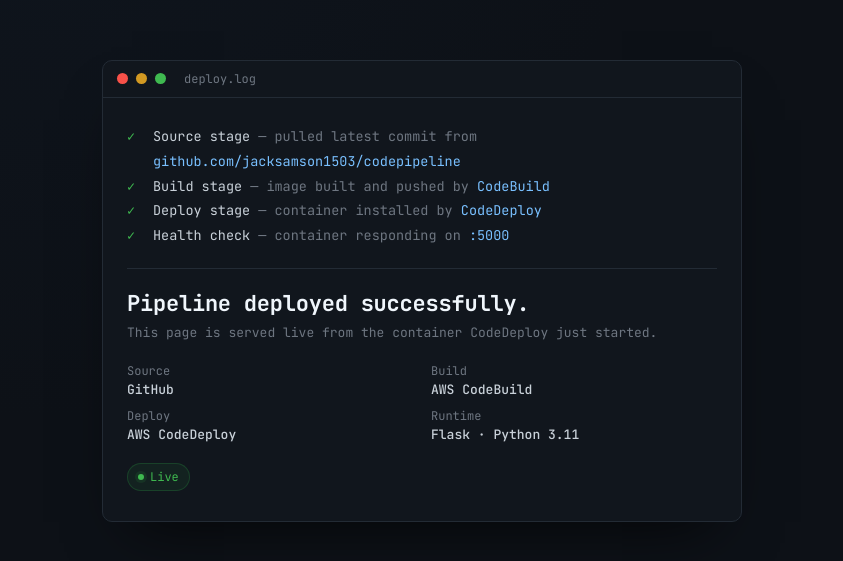
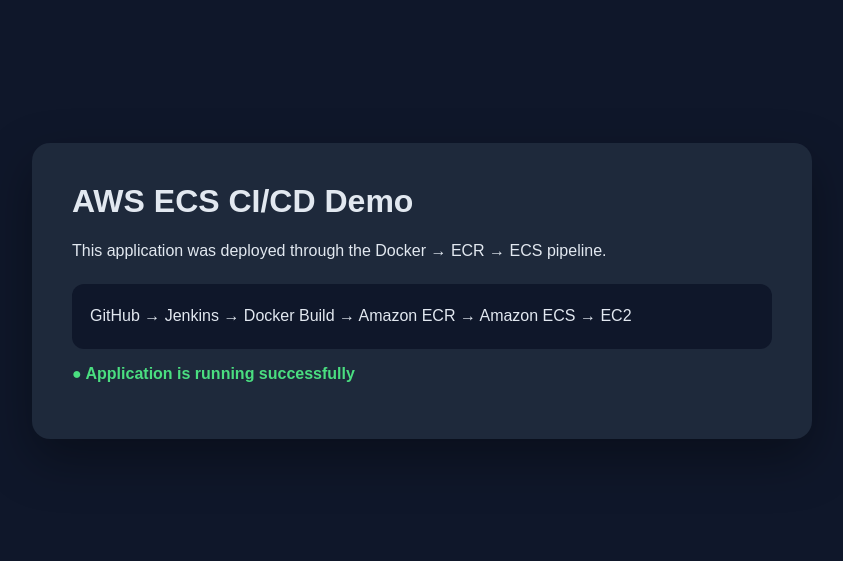
Before and after one commit to jacksamson1503/codepipeline, a plain HTML site: page index.html in a window 1280 px wide. Shown: the part 109-670 px from the top of the page, without its empty margins (218-1061 px from the left). Drawn offline with Linux system fonts and the light colour scheme.

Commit message:
Replace old deployment page with ECS CI/CD demo page

```diff
--- a/index.html
+++ b/index.html
@@ -1,182 +1,25 @@
 <!DOCTYPE html>
 <html lang="en">
 <head>
-<meta charset="UTF-8">
-<meta name="viewport" content="width=device-width, initial-scale=1.0">
-<title>codepipeline // deploy log</title>
-<style>
-  @import url('https://fonts.googleapis.com/css2?family=JetBrains+Mono:wght@400;500;700&display=swap');
-
-  :root{
-    --bg: #0d1117;
-    --panel: #11161d;
-    --line: #232b35;
-    --text: #c9d1d9;
-    --dim: #6e7681;
-    --green: #3fb950;
-    --amber: #d29922;
-  }
-
-  *{ box-sizing: border-box; }
-
-  body{
-    margin:0;
-    min-height:100vh;
-    background:
-      radial-gradient(circle at 20% -10%, #14203044, transparent 45%),
-      var(--bg);
-    color: var(--text);
-    font-family: 'JetBrains Mono', ui-monospace, Menlo, Consolas, monospace;
-    display:flex;
-    align-items:center;
-    justify-content:center;
-    padding: 32px 16px;
-  }
-
-  .window{
-    width:100%;
-    max-width: 640px;
-    background: var(--panel);
-    border: 1px solid var(--line);
-    border-radius: 10px;
-    box-shadow: 0 30px 60px -30px #000c;
-    overflow:hidden;
-  }
-
-  .titlebar{
-    display:flex;
-    align-items:center;
-    gap:8px;
-    padding: 10px 14px;
-    border-bottom: 1px solid var(--line);
-  }
-
-  .dot{ width:11px; height:11px; border-radius:50%; }
-  .dot.r{ background:#f85149; }
-  .dot.y{ background:#d29922; }
-  .dot.g{ background:#3fb950; }
-
-  .titlebar span{
-    margin-left: 10px;
-    color: var(--dim);
-    font-size: 12px;
-  }
-
-  .body{ padding: 26px 24px 30px; }
-
-  .line{
-    display:flex;
-    gap: 10px;
-    align-items:flex-start;
-    font-size: 13.5px;
-    line-height: 1.85;
-    opacity: 0;
-    transform: translateY(4px);
-    animation: rise .35s ease forwards;
-  }
-
-  .line .icon{ color: var(--green); width: 16px; flex-shrink:0; }
-  .line .muted{ color: var(--dim); }
-  .line .path{ color: #79c0ff; }
-
-  .line:nth-child(1){ animation-delay: .05s; }
-  .line:nth-child(2){ animation-delay: .20s; }
-  .line:nth-child(3){ animation-delay: .35s; }
-  .line:nth-child(4){ animation-delay: .50s; }
-  .line:nth-child(5){ animation-delay: .65s; }
-
-  @keyframes rise{ to{ opacity:1; transform:none; } }
-
-  .rule{ border:none; border-top:1px solid var(--line); margin: 20px 0; }
-
-  h1{
-    margin: 0 0 6px;
-    font-size: 22px;
-    font-weight: 700;
-    color: #f0f6fc;
-    letter-spacing: -0.01em;
-    opacity:0;
-    animation: rise .4s ease forwards;
-    animation-delay: .85s;
-  }
-
-  p.sub{
-    margin: 0;
-    color: var(--dim);
-    font-size: 13px;
-    opacity:0;
-    animation: rise .4s ease forwards;
-    animation-delay: 1s;
-  }
-
-  .meta{
-    margin-top: 22px;
-    display:grid;
-    grid-template-columns: 1fr 1fr;
-    gap: 10px 18px;
-    opacity:0;
-    animation: rise .4s ease forwards;
-    animation-delay: 1.15s;
-  }
-
-  .meta div{ font-size: 12px; color: var(--dim); }
-  .meta div b{ display:block; color: var(--text); font-weight: 500; font-size: 13px; margin-top:2px; }
-
-  .badge{
-    display:inline-flex;
-    align-items:center;
-    gap:6px;
-    margin-top: 20px;
-    padding: 5px 10px;
-    border: 1px solid #2ea04340;
-    background: #2ea04318;
-    color: var(--green);
-    border-radius: 20px;
-    font-size: 12px;
-    opacity:0;
-    animation: rise .4s ease forwards;
-    animation-delay: 1.3s;
-  }
-
-  .badge::before{
-    content:"";
-    width:6px; height:6px; border-radius:50%;
-    background: var(--green);
-    box-shadow: 0 0 0 3px #2ea04322;
-  }
-</style>
+  <meta charset="UTF-8">
+  <meta name="viewport" content="width=device-width, initial-scale=1.0">
+  <title>AWS ECS CI/CD Demo</title>
+  <style>
+    body { margin:0; font-family:Arial,sans-serif; background:#0f172a; color:#e2e8f0; display:grid; place-items:center; min-height:100vh; }
+    .card { width:min(700px,90%); padding:40px; background:#1e293b; border-radius:18px; box-shadow:0 20px 50px rgba(0,0,0,.35); }
+    h1 { margin-top:0; }
+    .flow { margin-top:24px; padding:18px; background:#0f172a; border-radius:12px; line-height:1.8; }
+    .ok { color:#4ade80; font-weight:700; }
+  </style>
 </head>
 <body>
-
-  <div class="window">
-    <div class="titlebar">
-      <div class="dot r"></div>
-      <div class="dot y"></div>
-      <div class="dot g"></div>
-      <span>deploy.log</span>
+  <div class="card">
+    <h1>AWS ECS CI/CD Demo</h1>
+    <p>This application was deployed through the Docker → ECR → ECS pipeline.</p>
+    <div class="flow">
+      GitHub → Jenkins → Docker Build → Amazon ECR → Amazon ECS → EC2
     </div>
-
-    <div class="body">
-      <div class="line"><span class="icon">✓</span><span>Source stage <span class="muted">— pulled latest commit from</span> <span class="path">github.com/jacksamson1503/codepipeline</span></span></div>
-      <div class="line"><span class="icon">✓</span><span>Build stage <span class="muted">— image built and pushed by</span> <span class="path">CodeBuild</span></span></div>
-      <div class="line"><span class="icon">✓</span><span>Deploy stage <span class="muted">— container installed by</span> <span class="path">CodeDeploy</span></span></div>
-      <div class="line"><span class="icon">✓</span><span>Health check <span class="muted">— container responding on</span> <span class="path">:5000</span></span></div>
-
-      <hr class="rule">
-
-      <h1>Pipeline deployed successfully.</h1>
-      <p class="sub">This page is served live from the container CodeDeploy just started.</p>
-
-      <div class="meta">
-        <div>Source<b>GitHub</b></div>
-        <div>Build<b>AWS CodeBuild</b></div>
-        <div>Deploy<b>AWS CodeDeploy</b></div>
-        <div>Runtime<b>Flask · Python 3.11</b></div>
-      </div>
-
-      <div class="badge">Live</div>
-    </div>
+    <p class="ok">● Application is running successfully</p>
   </div>
-
 </body>
 </html>
```
